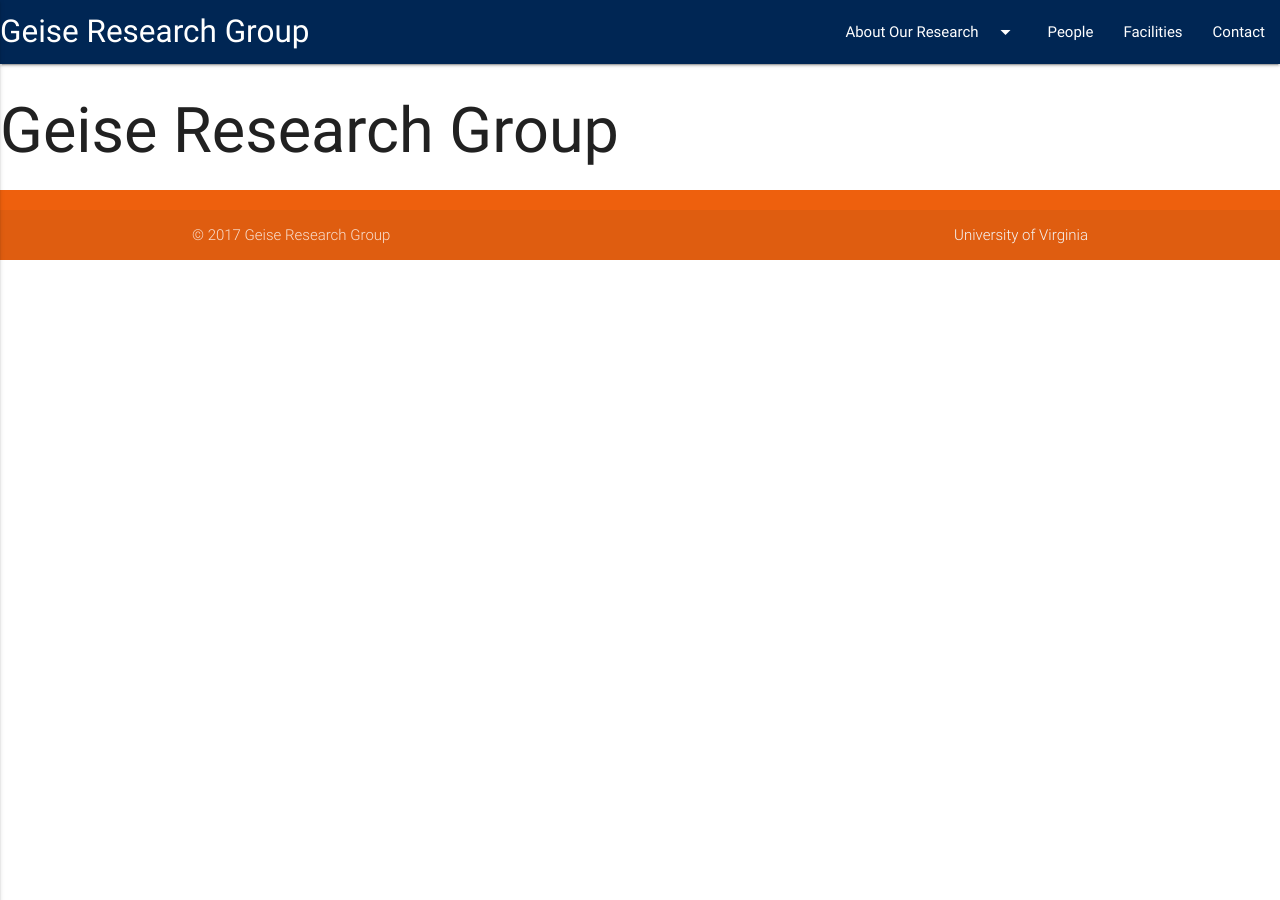
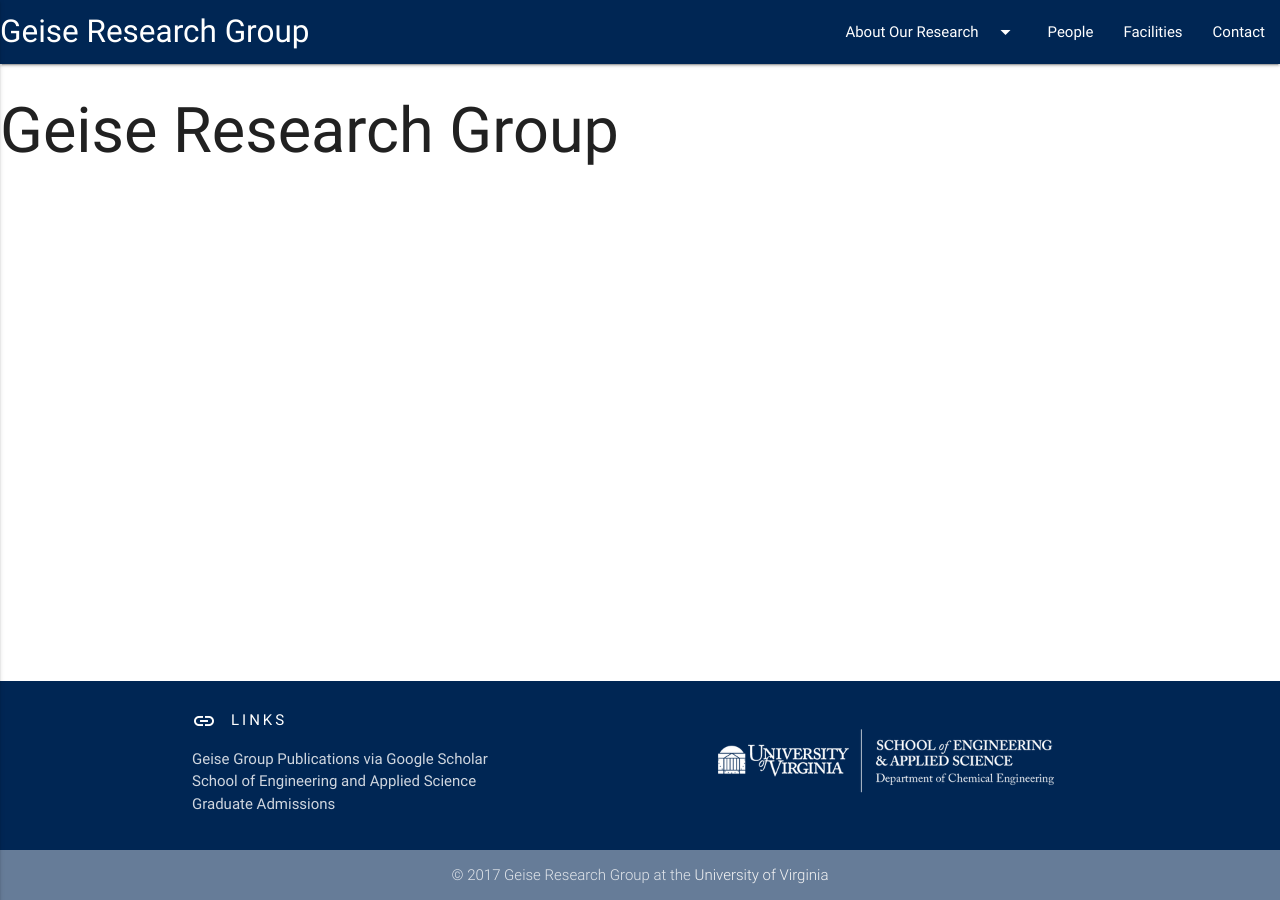
Before and after one commit to geisegroup/geisegroup.github.io, a Jekyll site: the page built from index.md, in a window 1280 px wide. Built offline with Jekyll 4.4.1, drawn with Linux system fonts in a browser that asks for light colours; nearby versions of some CDN libraries.

Commit message:
style footer

```diff
--- a/_css/sass/geiseComponents/_color.scss
+++ b/_css/sass/geiseComponents/_color.scss
@@ -1,2 +1,4 @@
 $uva-blue: #002654;
+$uva-lt-blue: #667c98;
+$uva-off-white: #cfd6df;
 $uva-orange: #ee600d;
--- a/_css/sass/materialize.scss
+++ b/_css/sass/materialize.scss
@@ -43,5 +43,6 @@
 
 // geise custom components
 @import "geiseComponents/color";
+@import "geiseComponents/global";
 @import "geiseComponents/navbar";
 @import "geiseComponents/footer";
--- a/_includes/footer.html
+++ b/_includes/footer.html
@@ -1,8 +1,37 @@
 <footer class="page-footer">
+	<div class="container valign-wrapper">
+		<div class="row">
+			<div class="footerLinks col l6 s12">
+				<h2 class="valign-wrapper"><i class="material-icons left">link</i>Links</h2>
+				<ul>
+					<li>
+						<a href="https://scholar.google.com/citations?user=pR8eT_sAAAAJ" target="_blank" title="Google Scholar for Geoffrey Geise">
+							Geise Group Publications via Google Scholar
+						</a>
+					</li>
+					<li>
+						<a href="https://engineering.virginia.edu/" target="_blank" title="U.Va. School of Engineering and Applied Science">
+							School of Engineering and Applied Science
+						</a>
+					</li>
+					<li>
+						<a href="https://engineering.virginia.edu/future-grads/graduate-admission" target="_blank" title="U.Va. Graduate Admissions">
+							Graduate Admissions
+						</a>
+					</li>
+				</ul>
+			</div>
+			<div class="col l4 offset-l2 s12">
+				<a href="https://engineering.virginia.edu/" title="SEAS at U.Va.">
+					<img src="/assets/images/che_logo.png" alt="uva chemical engineering school logo"/>
+				</a>
+			</div>
+		</div>
+	</div>
     <div class="footer-copyright">
         <div class="container">
-            © <span id="year"></span> Geise Research Group
-            <a class="grey-text text-lighten-4 right" href="http://www.virginia.edu/">University of Virginia</a>
+            © <span id="year"></span> Geise Research Group at the
+            <a class="grey-text text-lighten-4" href="http://www.virginia.edu/">University of Virginia</a>
         </div>
     </div>
 </footer>
```
Also changed, not shown: _css/sass/geiseComponents/_footer.scss (+21 -1 lines), _css/sass/geiseComponents/_global.scss (added, +13 -0 lines), _css/sass/geiseComponents/_navbar.scss (+19 -0 lines), assets/all.css, assets/images/che_logo.png (added).
